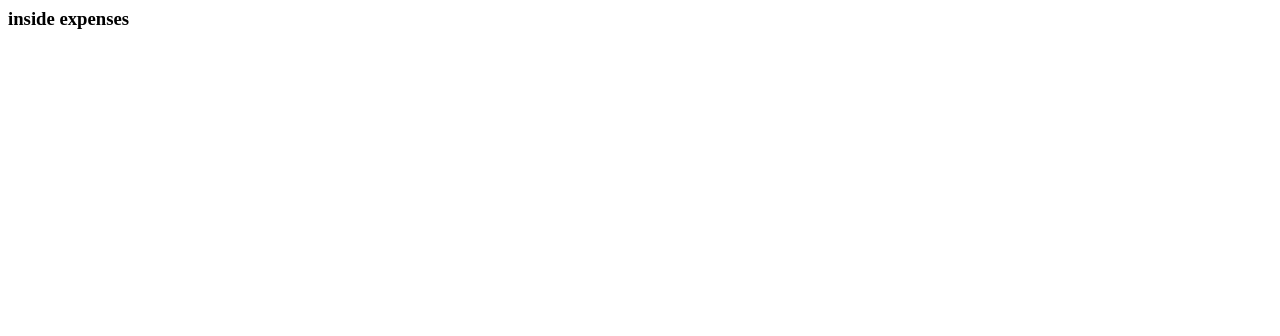
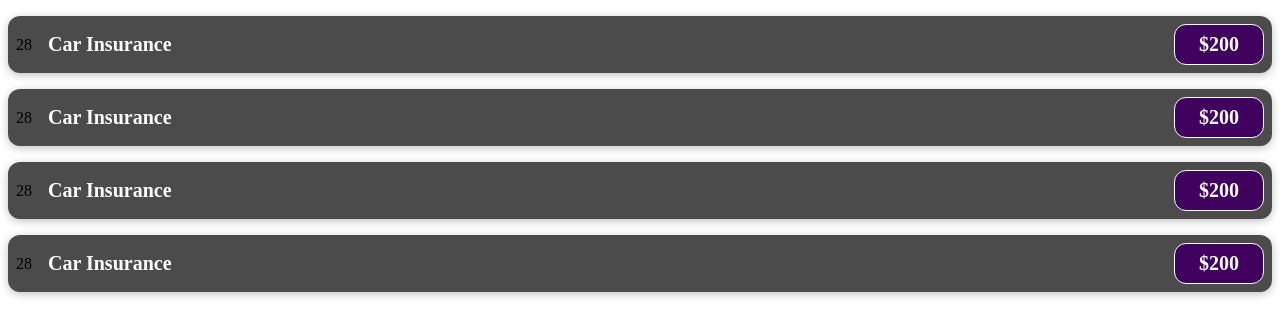
Before and after one commit to mubarakmujawar123/React_Expenses_App, a React (Create React App) app: page / in a window 1280 px wide. Shown: the top 336 px of the page. Built offline with nearby package versions, Linux system fonts and the light colour scheme.

Commit message:
2 files modified, 1 added

```diff
--- a/src/App.js
+++ b/src/App.js
@@ -6,6 +6,9 @@
   return (
     <div>
       <ExpenseItem />
+      <ExpenseItem />
+      <ExpenseItem />
+      <ExpenseItem />
     </div>
   );
 }
--- /dev/null
+++ b/src/components/ExpenseItem.css
@@ -0,0 +1,56 @@
+.expense-item {
+  display: flex;
+  justify-content: space-between;
+  align-items: center;
+  box-shadow: 0 2px 8px rgba(0, 0, 0, 0.25);
+  padding: 0.5rem;
+  margin: 1rem 0;
+  border-radius: 12px;
+  background-color: #4b4b4b;
+}
+
+.expense-item__description {
+  display: flex;
+  flex-direction: column;
+  gap: 1rem;
+  align-items: flex-end;
+  flex-flow: column-reverse;
+  justify-content: flex-start;
+  flex: 1;
+}
+
+.expense-item h2 {
+  color: #3a3a3a;
+  font-size: 1rem;
+  flex: 1;
+  margin: 0 1rem;
+  color: white;
+}
+
+.expense-item__price {
+  font-size: 1rem;
+  font-weight: bold;
+  color: white;
+  background-color: #40005d;
+  border: 1px solid white;
+  padding: 0.5rem;
+  border-radius: 12px;
+}
+
+@media (min-width: 580px) {
+  .expense-item__description {
+    flex-direction: row;
+    align-items: center;
+    justify-content: flex-start;
+    flex: 1;
+  }
+
+  .expense-item__description h2 {
+    font-size: 1.25rem;
+  }
+
+  .expense-item__price {
+    font-size: 1.25rem;
+    padding: 0.5rem 1.5rem;
+  }
+}
--- a/src/components/ExpenseItem.js
+++ b/src/components/ExpenseItem.js
@@ -1,9 +1,18 @@
 import React from 'react';
+import './ExpenseItem.css';
 
 function ExpenseItem() {
+  const expenseDate = new Date(2021, 2, 28);
+  const expenseTitle = 'Car Insurance';
+  const exppenseAmount = 200;
+
   return (
-    <div>
-      <h3>inside expenses</h3>
+    <div className="expense-item">
+      <div>{expenseDate.getDate()}</div>
+      <div className="expense-item__description">
+        <h2>{expenseTitle}</h2>
+        <div className="expense-item__price">${exppenseAmount}</div>
+      </div>
     </div>
   );
 }
```
